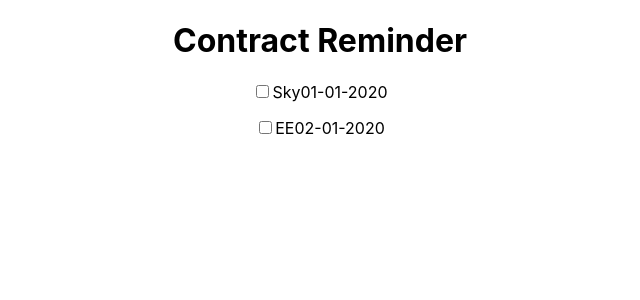
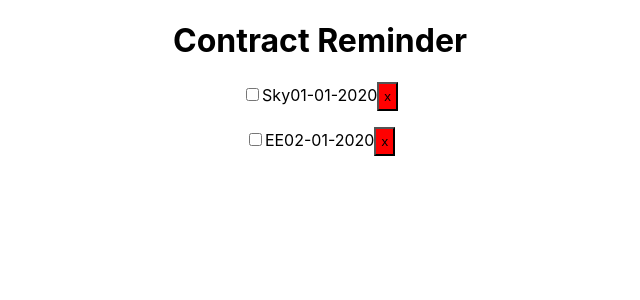
Before and after one commit to ynotGit/contractReminder, a React (Create React App) app: page / in a window 1280 px wide. Shown: the top 300 px of the page, without its empty margins (320-960 px from the left). Built offline with nearby package versions, Linux system fonts and the light colour scheme.

Commit message:
added deleteContract functionality

```diff
--- a/src/App.js
+++ b/src/App.js
@@ -21,6 +21,14 @@
     });
   };
 
+  deleteContract = (id) => {
+    this.setState({
+      contracts: [
+        ...this.state.contracts.filter((contract) => contract.id !== id)
+      ]
+    });
+  };
+
   render() {
     return (
       <div className="App">
@@ -28,6 +36,7 @@
         <Contracts
           contracts={this.state.contracts}
           toggleComplete={this.toggleComplete}
+          deleteContract={this.deleteContract}
         />
       </div>
     );
--- a/src/components/ContractItem.js
+++ b/src/components/ContractItem.js
@@ -1,5 +1,10 @@
 import React, { Component } from "react";
 import PropTypes from "prop-types";
+
+const deleteButtonStyle = {
+  background: "red",
+  padding: "5px"
+};
 
 class ContractItem extends Component {
   contractItemStyle = () => {
@@ -19,6 +24,12 @@
           />
           {company}
           {endDate}
+          <button
+            onClick={this.props.deleteContract.bind(this, id)}
+            style={deleteButtonStyle}
+          >
+            x
+          </button>
         </p>
       </div>
     );
--- a/src/components/Contracts.js
+++ b/src/components/Contracts.js
@@ -9,6 +9,7 @@
         key={contract.id}
         contract={contract}
         toggleComplete={this.props.toggleComplete}
+        deleteContract={this.props.deleteContract}
       />
     ));
   }
```
